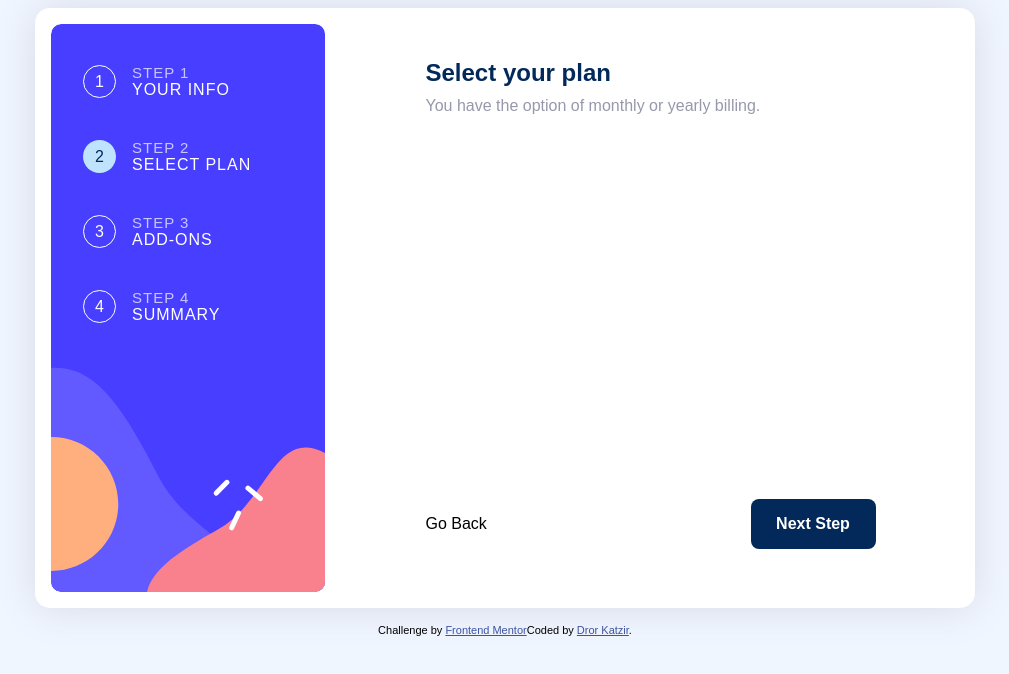
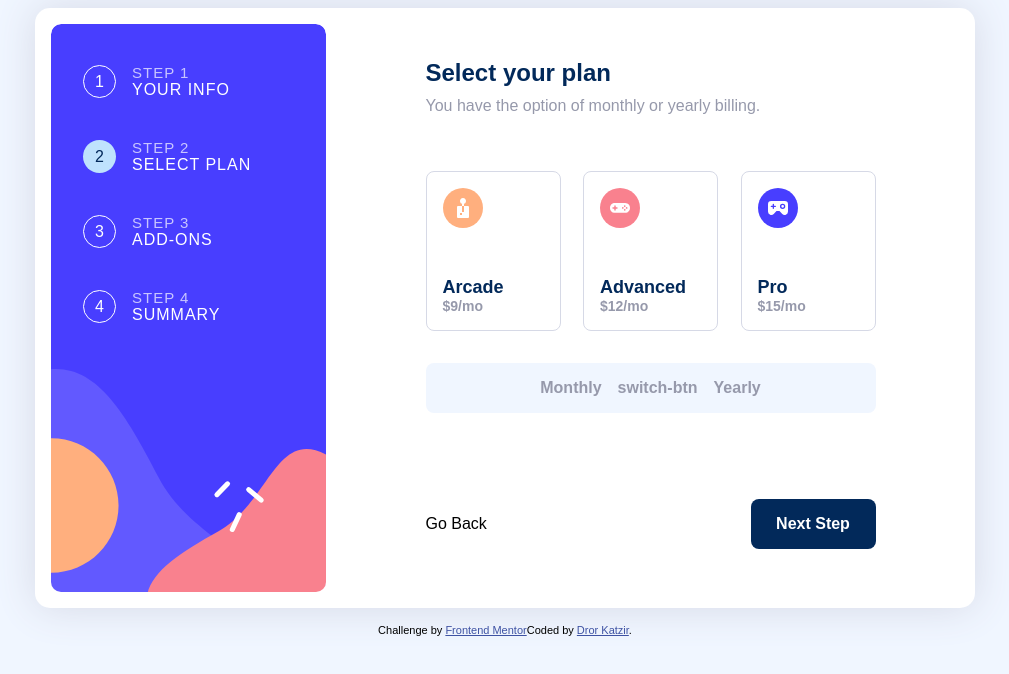
Before and after one commit to DorKatzir/multi-step-form, a React (Vite) app: page / in a window 1280 px wide. Both pictures are taken after a click on the button "Next Step". Shown: the top 674 px of the page, without its empty margins (135-1144 px from the left). Built offline with nearby package versions, Linux system fonts and the light colour scheme.

Commit message:
Step 2 cards styles

```diff
--- a/src/App.jsx
+++ b/src/App.jsx
@@ -155,22 +155,35 @@ function StepTwo({onNextStep, onPrevStep}) {
 				<p>You have the option of monthly or yearly billing.</p>
 			</div>
 
-			<div className='form'>
-				<div className='name'>
-					{/*  */}
+			<div className='plan-wrapper'>
+				<div className='plan-cards'>
+					<div className='card'>
+						<div className='icon'><img src="./src/assets/images/icon-arcade.svg" alt="" /></div>
+						<div className='text'>Arcade</div>
+						<div className='price'>$9/mo</div>
+					</div>
+					<div className='card'>
+						<div className='icon'><img src="./src/assets/images/icon-advanced.svg" alt="" /></div>
+						<div className='text'>Advanced</div>
+						<div className='price'>$12/mo</div>
+					</div>
+					<div className='card'>
+						<div className='icon'><img src="./src/assets/images/icon-pro.svg" alt="" /></div>
+						<div className='text'>Pro</div>
+						<div className='price'>$15/mo</div>
+					</div>
 				</div>
-
-				<div className='email'>
-					{/*  */}
-				</div>
-
-				<div className='phone'>
-					{/*  */}
+				<div className='plan'>
+					<span>Monthly</span>
+					<span>switch-btn</span>
+					<span>Yearly</span>
 				</div>
 			</div>
 
 			<div className='cta'>
-        <span className='back-btn'><a onClick={onPrevStep}>Go Back</a></span>
+				<span className='back-btn'>
+					<a onClick={onPrevStep}>Go Back</a>
+				</span>
 				<button onClick={onNextStep}>Next Step</button>
 			</div>
 		</>
--- a/src/index.css
+++ b/src/index.css
@@ -54,11 +54,12 @@ body {
 .sidebar {
   width: 100%;
   max-width: 275px;
+  min-width: 225px;
   height: 568px;
   border-radius: 10px;
   background-image: url(./assets/images/bg-sidebar-desktop.svg);
   background-repeat: no-repeat;
-  background-size: contain;
+  background-size: cover;
 }
 
 .step {
@@ -185,6 +186,60 @@ body {
 .main .content .cta button:hover {
   background-color: #174A89;
 }
+.main .content .plan-wrapper {
+  display: flex;
+  flex-direction: column;
+  gap: 2rem;
+  height: 100%;
+}
+.main .content .plan-wrapper .plan-cards {
+  display: flex;
+  width: 100%;
+  justify-content: space-between;
+}
+.main .content .plan-wrapper .plan-cards .card {
+  flex: 1;
+  max-width: 135px;
+  height: 160px;
+  padding: 1rem;
+  border-radius: 8px;
+  border: 1px solid var(--Light-gray);
+  cursor: pointer;
+  display: flex;
+  flex-direction: column;
+  justify-content: space-between;
+}
+.main .content .plan-wrapper .plan-cards .card:hover, .main .content .plan-wrapper .plan-cards .card :focus-visible {
+  background-color: var(--Magnolia);
+  border-color: var(--Marine-blue);
+}
+.main .content .plan-wrapper .plan-cards .card .icon {
+  margin-bottom: auto;
+}
+.main .content .plan-wrapper .plan-cards .card .text {
+  color: var(--Marine-blue);
+  font-weight: 700;
+  font-size: 18px;
+}
+.main .content .plan-wrapper .plan-cards .card .price {
+  color: var(--Cool-gray);
+  font-weight: 700;
+  font-size: 14px;
+}
+.main .content .plan-wrapper .plan {
+  background-color: var(--Magnolia);
+  border-radius: 8px;
+  height: 50px;
+  padding: 1rem;
+  text-align: center;
+  display: flex;
+  gap: 1rem;
+  justify-content: center;
+}
+.main .content .plan-wrapper .plan span {
+  font-weight: 700;
+  color: var(--Cool-gray);
+}
 
 .attribution {
   padding-block: 1rem;
--- a/src/index.scss
+++ b/src/index.scss
@@ -59,11 +59,12 @@ body{
 .sidebar{
     width: 100%;
     max-width: 275px;
+    min-width: 225px;
     height: 568px;
     border-radius: 10px;
     background-image: url(./assets/images/bg-sidebar-desktop.svg);
     background-repeat: no-repeat;
-    background-size: contain;
+    background-size: cover;
     // padding-inline: 32px;
     // padding-block: 40px;
 }
@@ -205,6 +206,62 @@ body{
             }
         }
 
+        .plan-wrapper{
+            display: flex;
+            flex-direction: column;
+            gap: 2rem;
+            height: 100%;
+            .plan-cards{
+                display: flex;
+                width: 100%;
+                justify-content: space-between;
+                .card{
+                    flex: 1;
+                    max-width: 135px;
+                    height: 160px;
+                    padding: 1rem;
+                    border-radius: 8px;
+                    border: 1px solid var(--Light-gray);
+                    cursor: pointer;
+                    display: flex;
+                    flex-direction: column;
+                    justify-content: space-between;
+                    &:hover, :focus-visible{
+                        background-color: var(--Magnolia);
+                        border-color: var(--Marine-blue);
+                    }
+                    .icon{
+                        margin-bottom: auto;
+                    }
+                    .text{
+                        color: var(--Marine-blue);
+                        font-weight: 700;
+                        font-size: 18px;
+                    }
+                    .price{
+                        color: var(--Cool-gray);
+                        font-weight: 700;
+                        font-size: 14px;
+                    }
+                }
+            }
+            .plan{
+                background-color: var(--Magnolia);
+                border-radius: 8px;
+                height: 50px;
+                padding: 1rem;
+                text-align: center;
+                display: flex;
+                gap: 1rem;
+                justify-content: center;
+                span{
+                    font-weight: 700;
+                    color: var(--Cool-gray);
+                }
+            }
+
+        }
+
     }
 
 }
```
